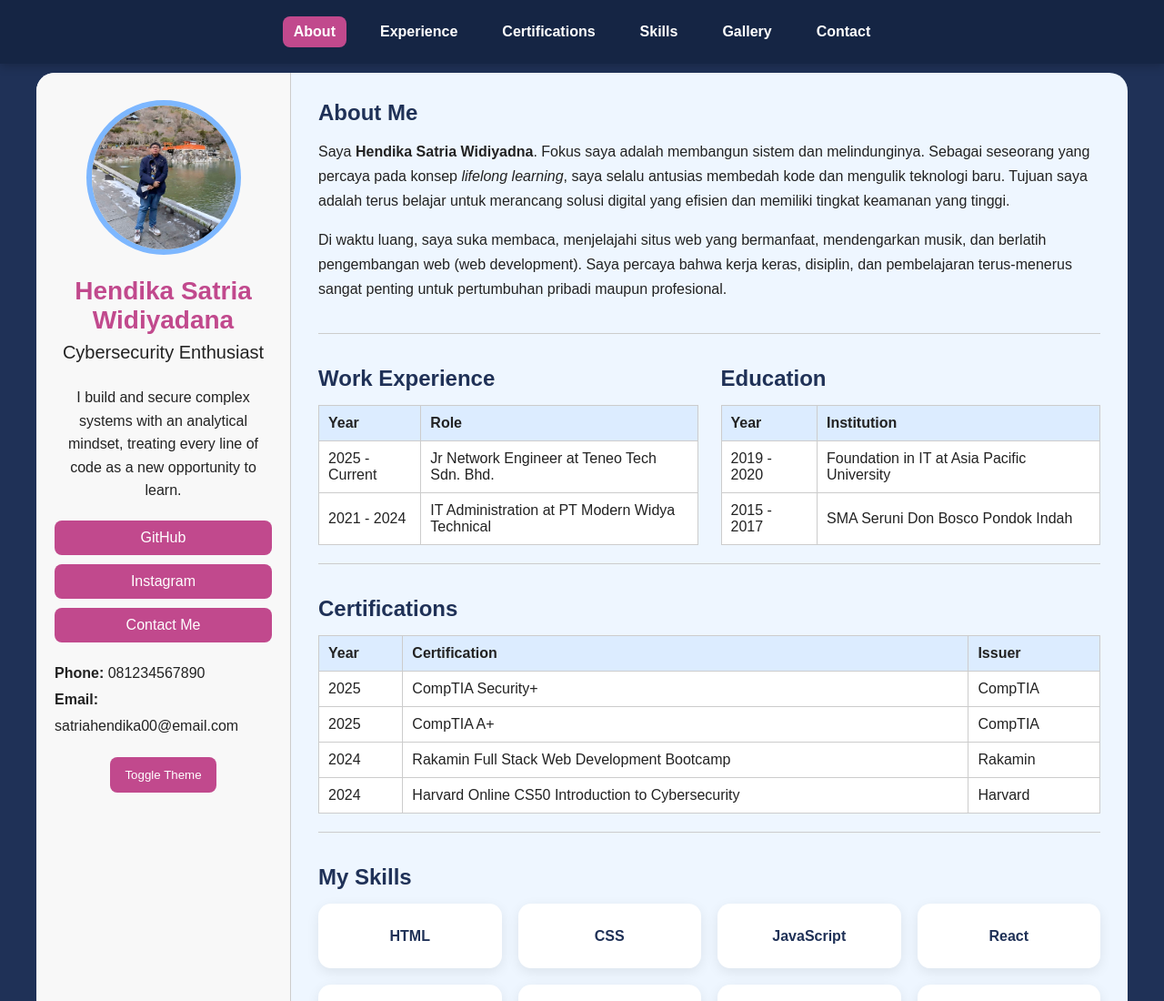
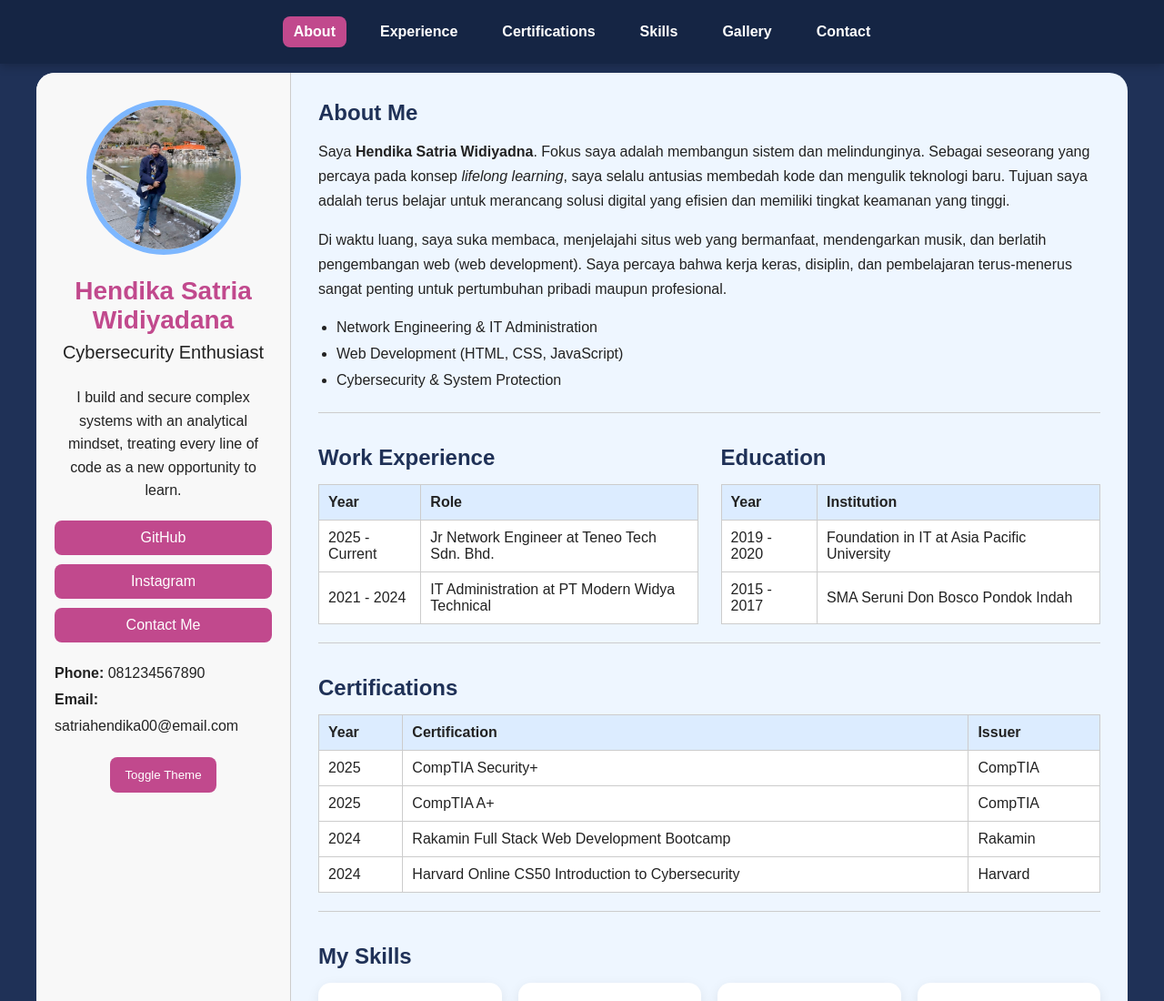
Before and after one commit to HENDIKA-fng/UTS-PemrogramanWeb1, a plain HTML site: page CV/index.html in a window 1280 px wide. Shown: the top 1100 px of the page at 91% size. Drawn offline with Linux system fonts and the light colour scheme.

Commit message:
Update index.html

```diff
--- a/CV/index.html
+++ b/CV/index.html
@@ -62,6 +62,12 @@
         <p>
             Di waktu luang, saya suka membaca, menjelajahi situs web yang bermanfaat, mendengarkan musik, dan berlatih pengembangan web (web development). Saya percaya bahwa kerja keras, disiplin, dan pembelajaran terus-menerus sangat penting untuk pertumbuhan pribadi maupun profesional.
         </p>
+
+        <ul>
+          <li>Network Engineering & IT Administration</li>
+          <li>Web Development (HTML, CSS, JavaScript)</li>
+          <li>Cybersecurity & System Protection</li>
+       </ul>
       </section>
 
       <!-- Experience and Education -->
```
